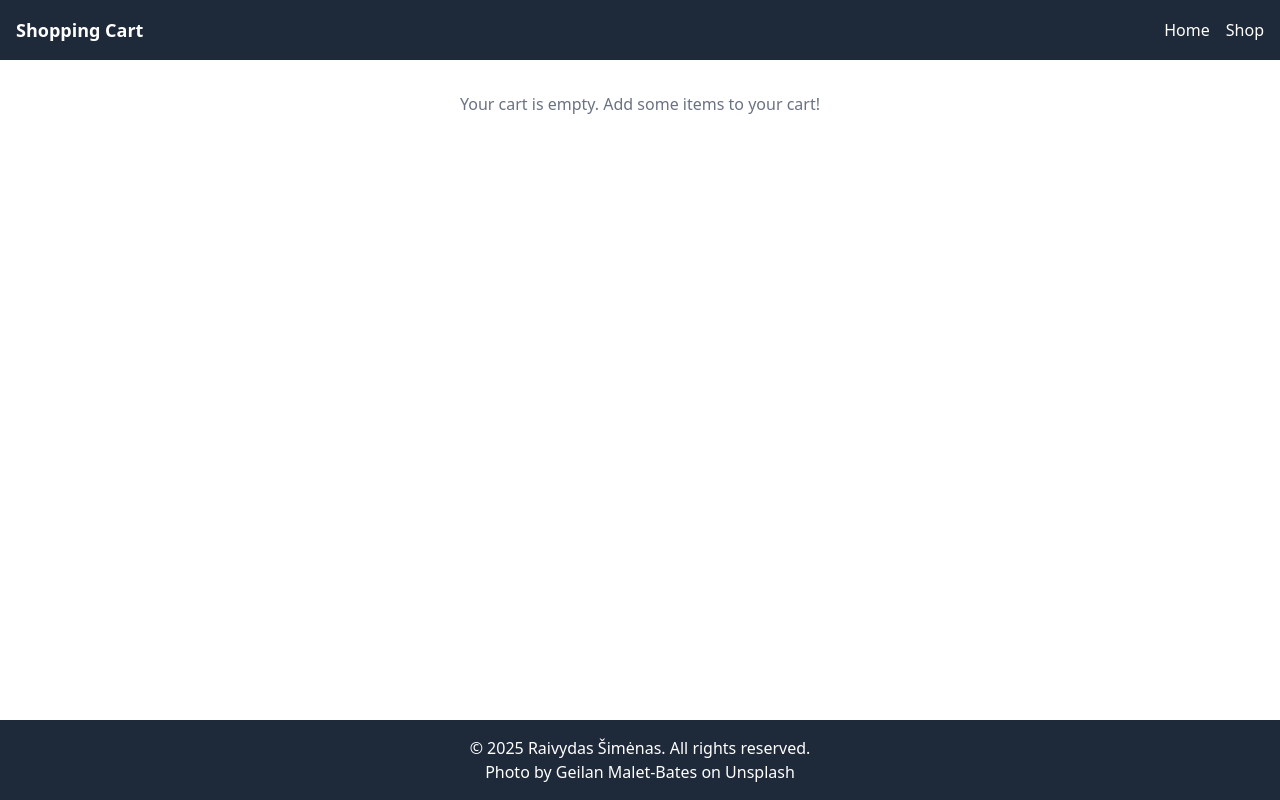
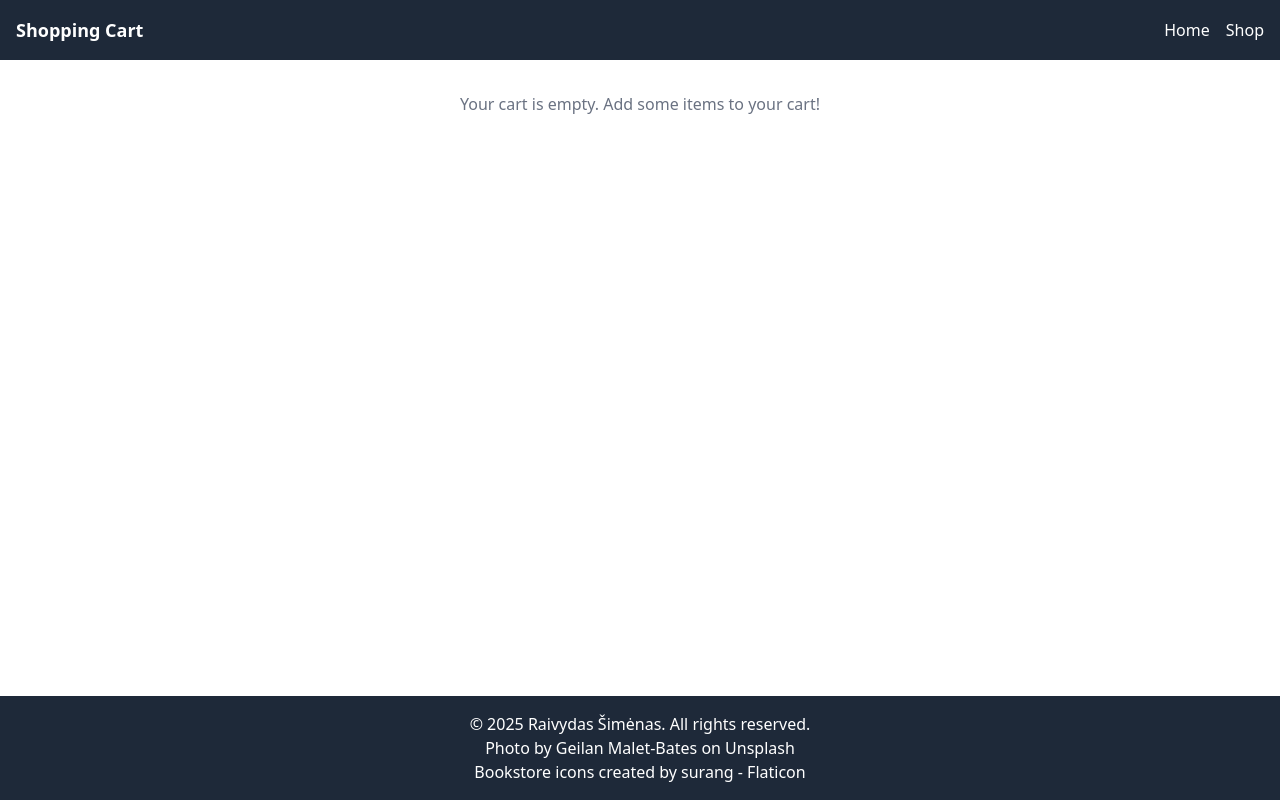
Before and after one commit to raivydassimenas/shopping-cart, a React (Vite) app: page /cart in a window 1280 px wide. Built offline with nearby package versions, Linux system fonts and the light colour scheme.

Commit message:
Update the image location and add a favicon

```diff
--- a/index.html
+++ b/index.html
@@ -1,9 +1,10 @@
 <!doctype html>
 <html lang="en">
 <head>
-    <meta charset="UTF-8" />
-    <link rel="icon" type="image/svg+xml" href="" />
-    <meta name="viewport" content="width=device-width, initial-scale=1.0" />
+    <meta charset="UTF-8"/>
+    <link rel="icon" href="%PUBLIC_URL%/bookstore.png"/>
+
+    <meta name="viewport" content="width=device-width, initial-scale=1.0"/>
     <title>Shopping Cart</title>
 </head>
 <body>
--- a/src/pages/Layout.tsx
+++ b/src/pages/Layout.tsx
@@ -23,6 +23,7 @@ function Layout({cartItems, children}: LayoutProps) {
                     Malet-Bates</a> on <a
                     href="https://unsplash.com/photos/stack-of-books-on-white-table-uRLECci4Hl4?utm_content=creditCopyText&utm_medium=referral&utm_source=unsplash">Unsplash</a>
                 </p>
+                <a href="https://www.flaticon.com/free-icons/bookstore" title="bookstore icons">Bookstore icons created by surang - Flaticon</a>
             </footer>
         </div>
     );
```
Also changed, not shown: public/bookstore.png (added). Lines whose indentation alone changed are shown as unchanged.
